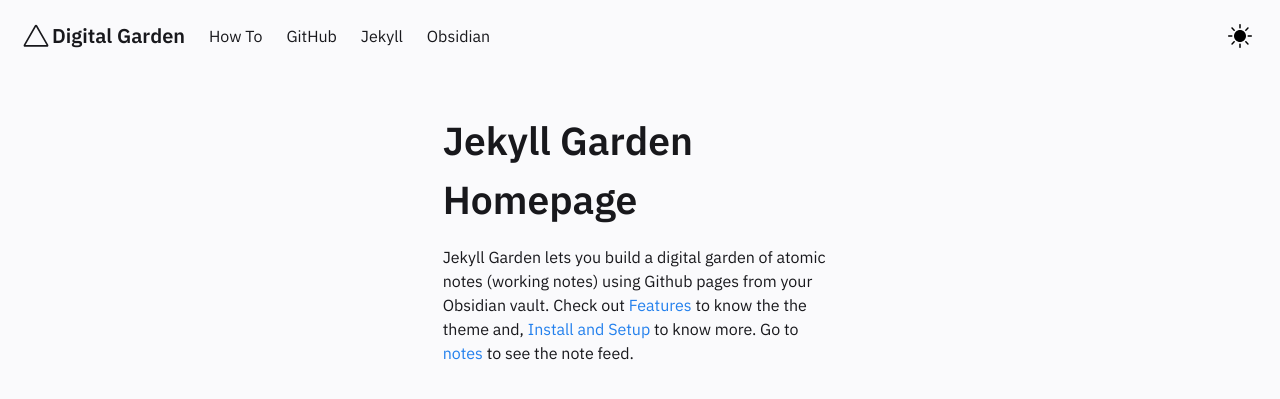
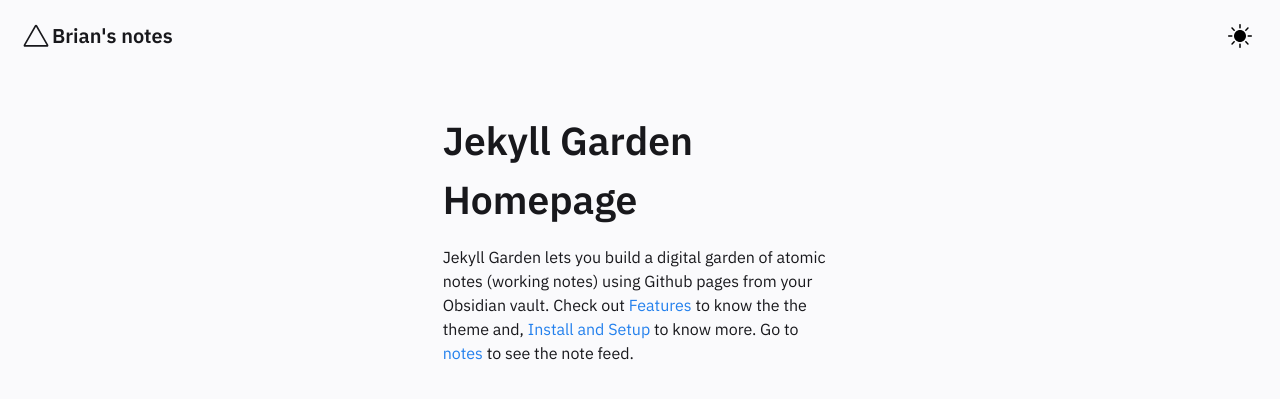
Before and after one commit to hey-brian/hey-brian.github.io, a Jekyll site: the page built from pages/index.md, in a window 1280 px wide. Shown: the top 399 px of the page. Built offline with Jekyll 4.4.1, drawn with Linux system fonts in a browser that asks for light colours.

Commit message:
modify GNB

```diff
--- a/_includes/Header.html
+++ b/_includes/Header.html
@@ -35,7 +35,7 @@
         <svg width="32" height="32" viewBox="0 0 80 80" fill="none" xmlns="http://www.w3.org/2000/svg">
           <path fill-rule="evenodd" clip-rule="evenodd" d="M36.9477 13.7742C38.3043 11.4086 41.6957 11.4086 43.0523 13.7742L70.5226 61.6774C71.8791 64.043 70.1834 67 67.4703 67H12.5297C9.81658 67 8.12089 64.043 9.47744 61.6774L36.9477 13.7742ZM40 16.9677L13.7506 62.7419H66.2494L40 16.9677Z" fill="var(--text-main)"/>
         </svg>
-        <h4>Digital Garden</h4>
+        <h4>Brian's notes</h4>
       </a>
       <div class="navbar-item navbar-dark-mode__mobile is-hidden-tablet" onclick="modeSwitcher()">
         <div class="buttons">
@@ -55,18 +55,14 @@
 
     <div id="navbarBasicExample" class="navbar-menu">
       <div class="navbar-start">
-        <a href="../posts/how-to"  class="navbar-item">
-          How To
+<!--
+        <a href="https://Brian-H-Song.github.io" class="navbar-item">
+          Menu1
         </a>
-        <a href="https://github.com/Jekyll-Garden/jekyll-garden.github.io" target="_blank" class="navbar-item">
-          GitHub
+        <a href="https://github.com/" target="_self" class="navbar-item">
+          Menu2
         </a>
-        <a href="https://jekyllrb.com/" target="_blank"  class="navbar-item">
-          Jekyll
-        </a>
-        <a href="https://obsidian.md/"  target="_blank" class="navbar-item">
-          Obsidian
-        </a>
+-->
       </div>
       <div class="navbar-end is-hidden-mobile" onclick="modeSwitcher()" >
         <div class="navbar-item">
```
